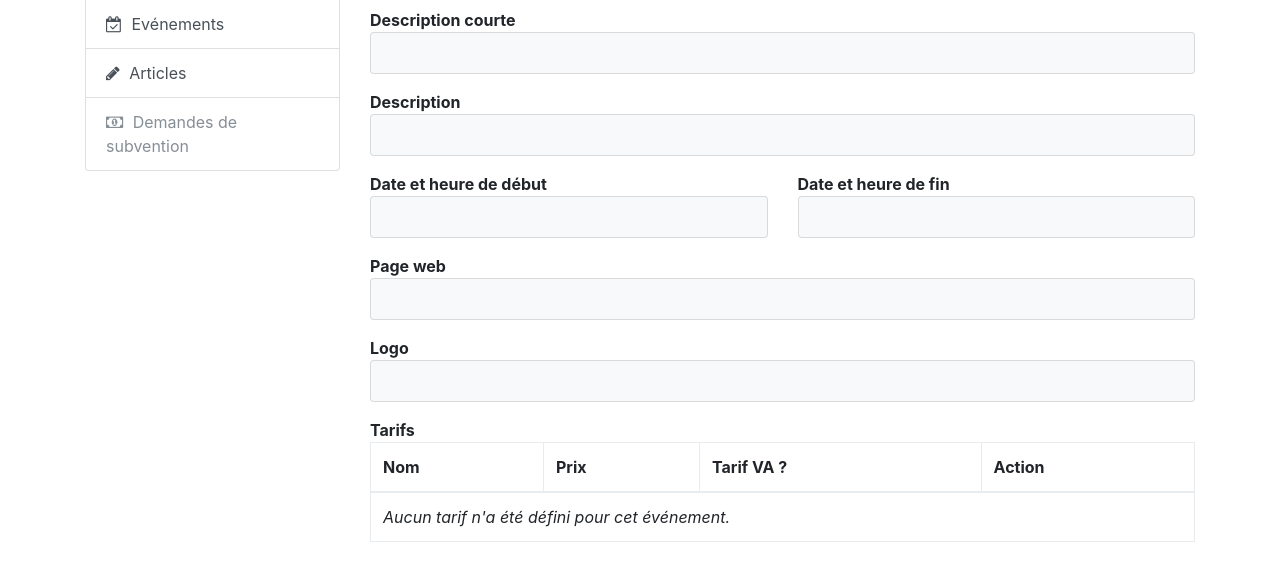
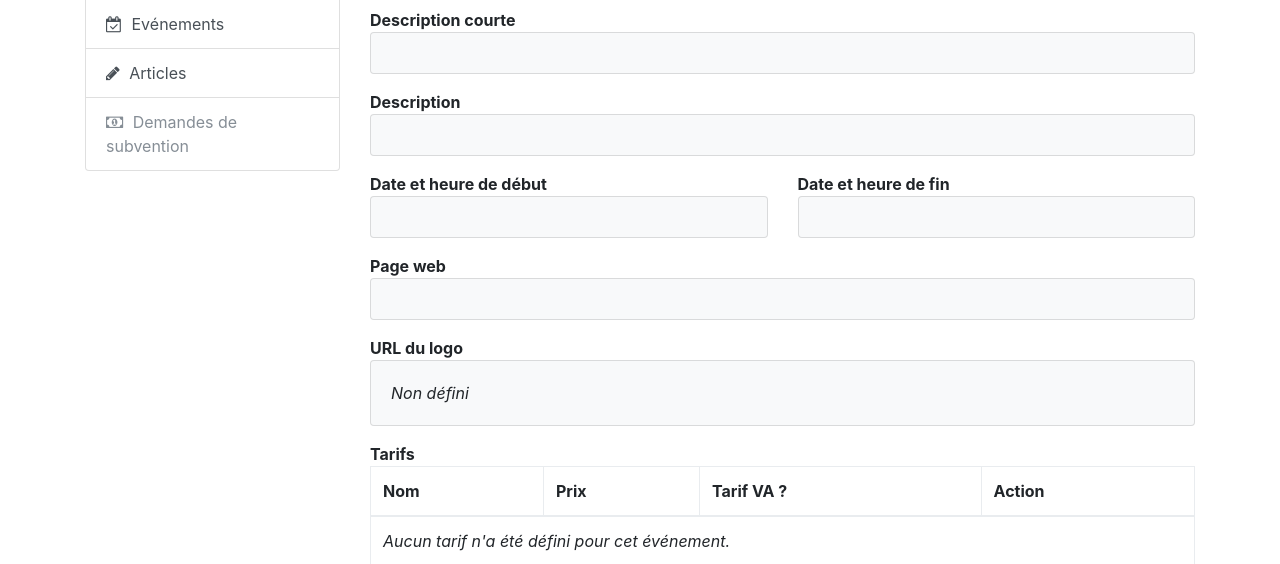
Before and after one commit to BdEINSALyon/portailva, a Django app: template templates/event/detail.html in a window 1280 px wide. Shown: the part 393-957 px from the top of the page. Run offline with Django 3.2, Linux system fonts and the light colour scheme; the template is opened without the code that fills it, so the values that code supplies are empty; some libraries are stand-ins or nearby versions.

Commit message:
Display logo preview for event

```diff
--- a/templates/association/detail.html
+++ b/templates/association/detail.html
@@ -107,8 +107,8 @@
                 </div>
             </div>
         </div>
+    {% endif %}
 
-    {% endif %}
     <p>
         <small><i>Dernière modification : {{ object.updated_at|date:'DATETIME_FORMAT' }}</i></small>
     </p>
--- a/templates/event/detail.html
+++ b/templates/event/detail.html
@@ -109,15 +109,36 @@
             </div>
         </div>
     </div>
-
     <div class="row mb-3">
-        <div class="col-12">
-            <b>Logo</b>
+        <div class="col-md-12">
+            <b>URL du logo</b>
             <div class="card bg-light">
-                <div class="card-body">{{ object.logo_url }}</div>
+                <div class="card-body">
+                    {% if object.logo_url %}
+                        <a href="{{ object.logo_url }}">
+                            {{ object.logo_url }}
+                        </a>
+                    {% else %}
+                        <i>Non défini</i>
+                    {% endif %}
+                </div>
             </div>
         </div>
     </div>
+    {% if object.logo_url %}
+        <div class="row mb-3">
+            <div class="col-md-12">
+                <b>Aperçu du logo</b>
+                <div class="card bg-light">
+                    <div class="card-body">
+                        <a href="{{ object.logo_url }}">
+                            <img class="img-fluid" src="{{ object.logo_url }}" alt="Logo non accessible">
+                        </a>
+                    </div>
+                </div>
+            </div>
+        </div>
+    {% endif %}
 
     <div class="row">
         <div class="col-12">
```
